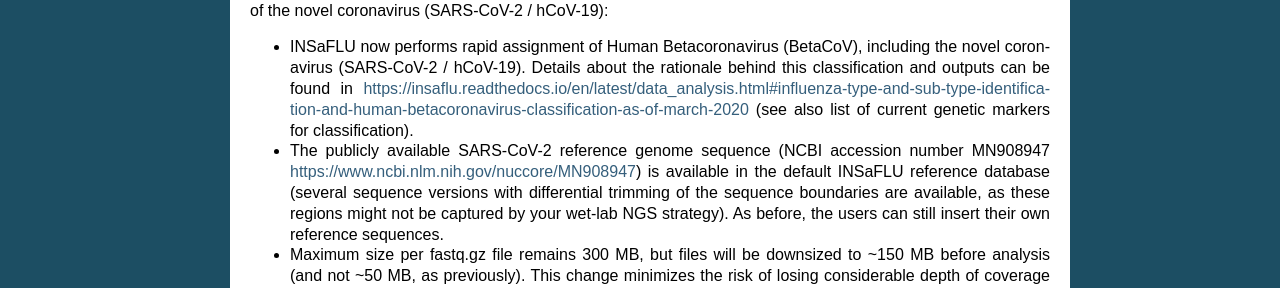
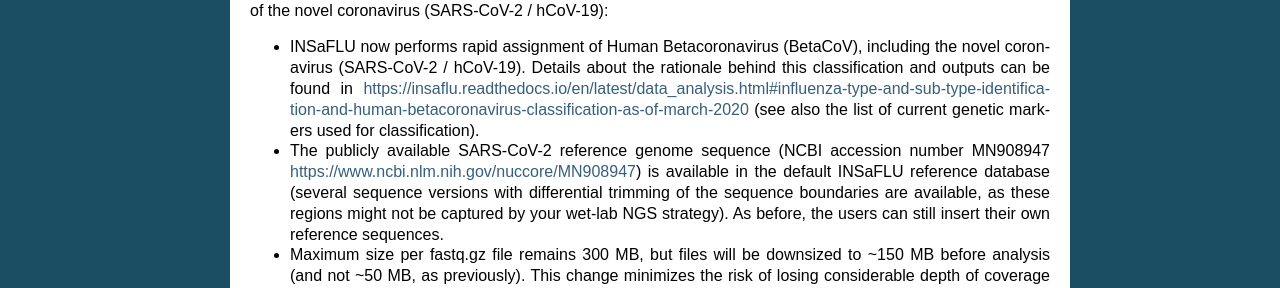
Before and after one commit to INSaFLU/insaflu_docs, a Sphinx documentation site: the page built from docs/change_log.rst, in a window 1280 px wide and 900 px high. Shown: the part 260-548 px from the top of the window. Built offline with Sphinx 7.4.7, drawn with Linux system fonts in a browser that asks for light colours; formulas are drawn with MathJax 3.

Commit message:
Update change_log.rst

```diff
--- a/docs/change_log.rst
+++ b/docs/change_log.rst
@@ -11,7 +11,7 @@
 
 The following updates have been performed so that INSaFLU can better accommodate genome-based analyses of the novel coronavirus (SARS-CoV-2 / hCoV-19):
 
-- INSaFLU now performs rapid assignment of Human Betacoronavirus (BetaCoV), including the novel coronavirus (SARS-CoV-2 / hCoV-19). Details about the rationale behind this classification and outputs can be found in https://insaflu.readthedocs.io/en/latest/data_analysis.html#influenza-type-and-sub-type-identification-and-human-betacoronavirus-classification-as-of-march-2020 (see also list of current genetic markers for classification).
+- INSaFLU now performs rapid assignment of Human Betacoronavirus (BetaCoV), including the novel coronavirus (SARS-CoV-2 / hCoV-19). Details about the rationale behind this classification and outputs can be found in https://insaflu.readthedocs.io/en/latest/data_analysis.html#influenza-type-and-sub-type-identification-and-human-betacoronavirus-classification-as-of-march-2020 (see also the list of current genetic markers used for classification).
 
 - The publicly available SARS-CoV-2 reference genome sequence (NCBI accession number MN908947 https://www.ncbi.nlm.nih.gov/nuccore/MN908947) is available in the default INSaFLU reference database (several sequence versions with differential trimming of the sequence boundaries are available, as these regions might not be captured by your wet-lab NGS strategy). As before, the users can still insert their own reference sequences.
 
```
